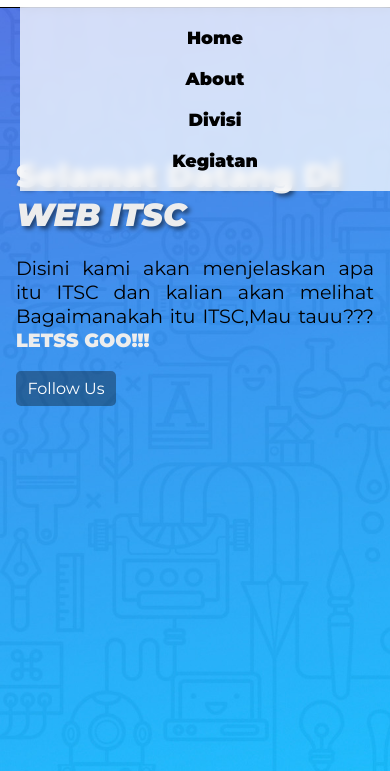
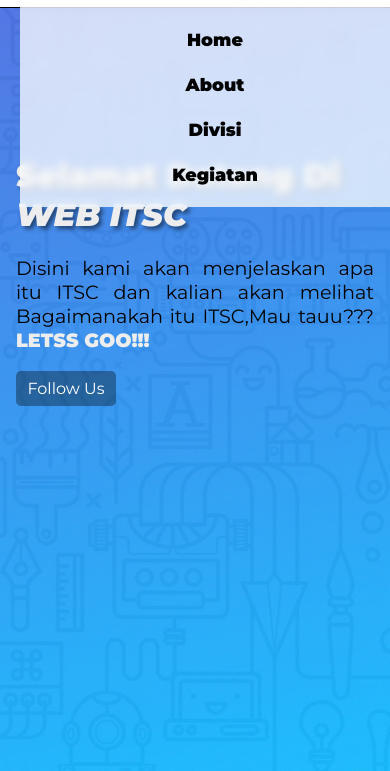
Before and after one commit to SuryaaaDev/itsc, a plain HTML site: page index.html in a window 390 px wide. Both pictures are taken after a click on the element 357 px from the left and 40 px from the top of the page. Shown: the part 73-844 px from the top of the page. Drawn offline with nearby package versions, Linux system fonts and the light colour scheme.

Commit message:
Update style.css

```diff
--- a/style.css
+++ b/style.css
@@ -376,31 +376,31 @@ footer .credit a:hover {
 @media only screen and (max-width: 480px) {
     body {
         overflow-x: hidden;
-        max-width: 100vh;
     }
 
     .menu {
         display: none;
         flex-direction: column;
         align-items: center;
+        justify-content: center;
         position: absolute;
         top: 80px;
         left: 0;
         right: 0;
+        width: 100vw;
         background-color: #ffffffc0;
         backdrop-filter: blur(4px);
         text-align: center;
-        width: 100%;
         padding: 10px 0;
-        z-index: 9;
-        transition: all 0.3s ease-in-out;
+        z-index: 999;
         margin: 0;
         box-sizing: border-box;
     }
 
-
     .menu a {
-        margin: 10px 0;
+        padding: 12px 0;
+        width: 100%;
+        text-align: center;
         color: #000000;
         font-weight: bold;
     }
```
